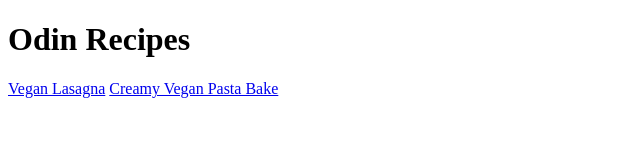
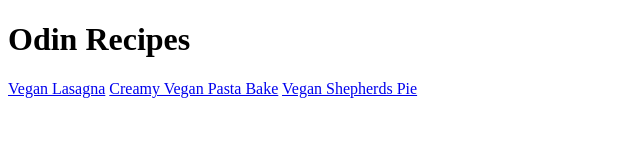
Before and after one commit to lewisstann/odin-recipes, a plain HTML site: page index.html in a window 1280 px wide. Shown: the whole page, without its empty margins (0-640 px from the left). Drawn offline with Linux system fonts and the light colour scheme.

Commit message:
added shepherds pie page link to index.html

```diff
--- a/index.html
+++ b/index.html
@@ -9,5 +9,6 @@
     <h1>Odin Recipes</h1>
     <a href="recipes/veganlasagna.html">Vegan Lasagna</a>
     <a href="recipes/veganpastabake.html">Creamy Vegan Pasta Bake</a>
+    <a href="recipes/veganshepherdspie.html">Vegan Shepherds Pie</a>
 </body>
 </html>
```
